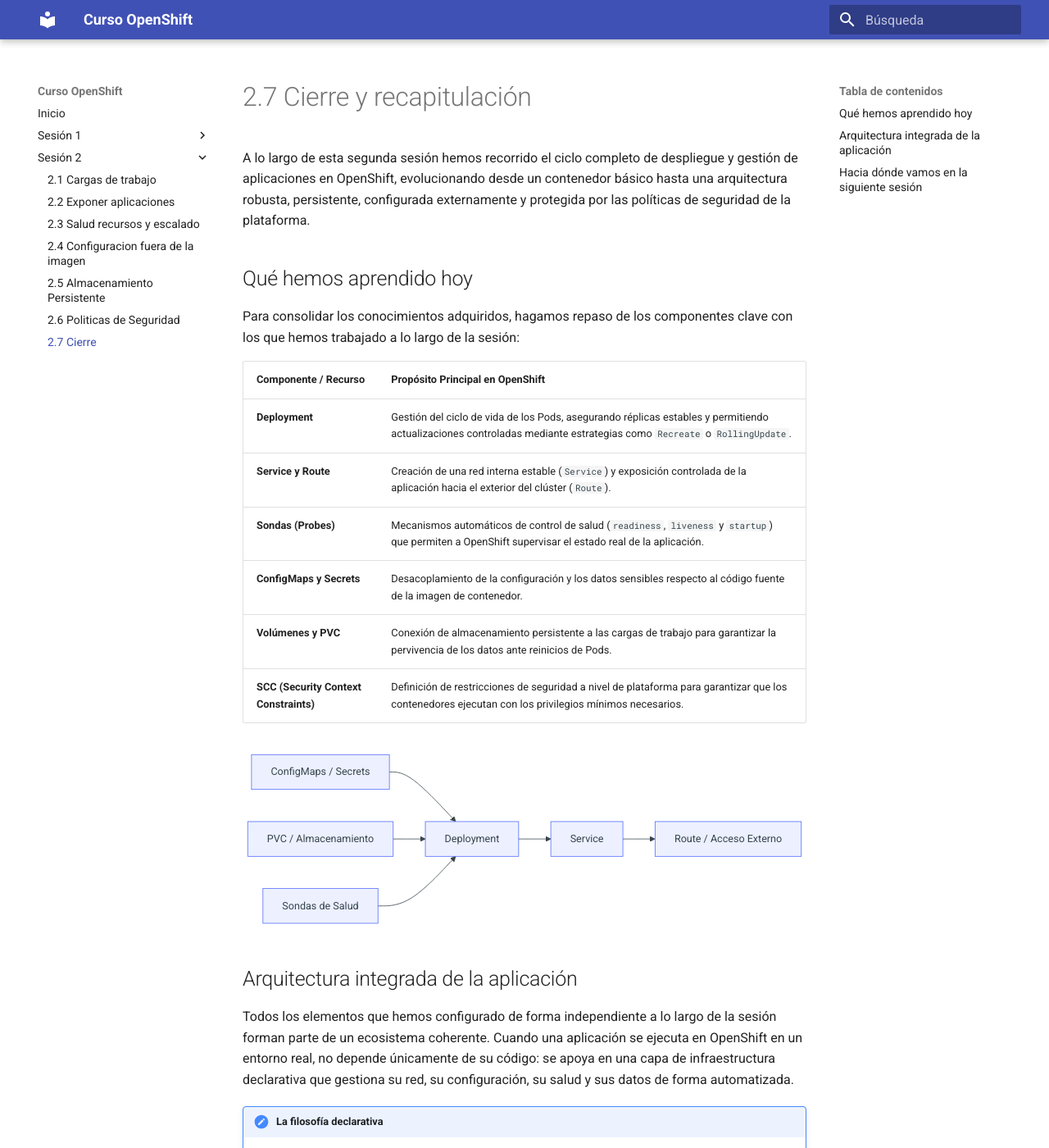
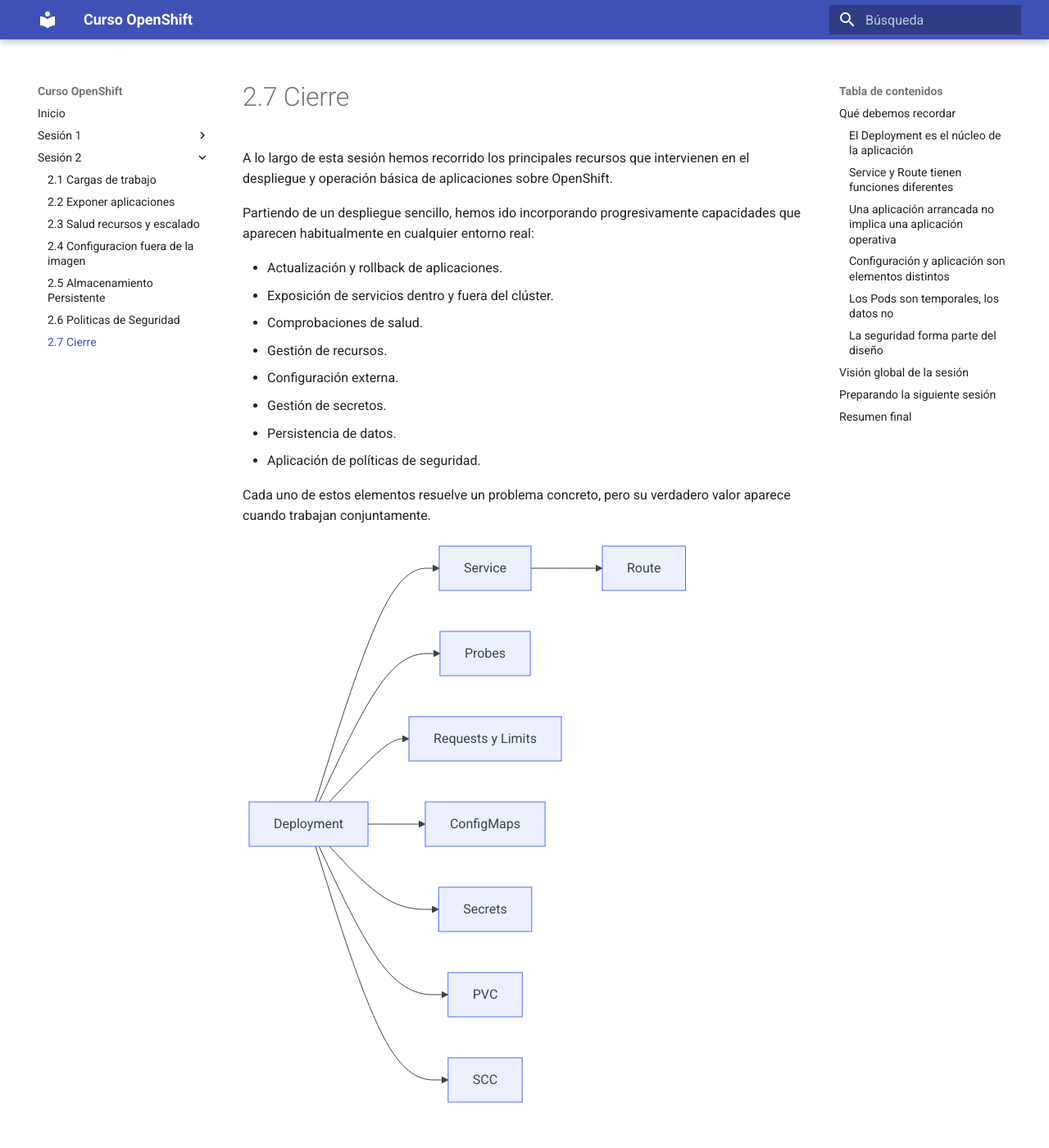
Before and after one commit to ieftraining/curso-openshift, an MkDocs documentation site: the page built from docs/sesion2/2.7 Cierre.md, in a window 1280 px wide and 1400 px high. Shown: the whole window at 82% size. Built offline with MkDocs 1.6.1 and Material for MkDocs 9.7.7, drawn with Linux system fonts in a browser that asks for light colours; some of the changed text lies outside the part shown.

Commit message:
Add files via upload

````diff
--- a/docs/sesion2/2.7 Cierre.md
+++ b/docs/sesion2/2.7 Cierre.md
@@ -1,38 +1,191 @@
-# 2.7 Cierre y recapitulación
+# 2.7 Cierre
 
-A lo largo de esta segunda sesión hemos recorrido el ciclo completo de despliegue y gestión de aplicaciones en OpenShift, evolucionando desde un contenedor básico hasta una arquitectura robusta, persistente, configurada externamente y protegida por las políticas de seguridad de la plataforma.
+A lo largo de esta sesión hemos recorrido los principales recursos que intervienen en el despliegue y operación básica de aplicaciones sobre OpenShift.
 
-## Qué hemos aprendido hoy
+Partiendo de un despliegue sencillo, hemos ido incorporando progresivamente capacidades que aparecen habitualmente en cualquier entorno real:
 
-Para consolidar los conocimientos adquiridos, hagamos repaso de los componentes clave con los que hemos trabajado a lo largo de la sesión:
+* Actualización y rollback de aplicaciones.
+* Exposición de servicios dentro y fuera del clúster.
+* Comprobaciones de salud.
+* Gestión de recursos.
+* Configuración externa.
+* Gestión de secretos.
+* Persistencia de datos.
+* Aplicación de políticas de seguridad.
 
-| Componente / Recurso | Propósito Principal en OpenShift |
-| :--- | :--- |
-| **Deployment** | Gestión del ciclo de vida de los Pods, asegurando réplicas estables y permitiendo actualizaciones controladas mediante estrategias como `Recreate` o `RollingUpdate`. |
-| **Service y Route** | Creación de una red interna estable (`Service`) y exposición controlada de la aplicación hacia el exterior del clúster (`Route`). |
-| **Sondas (Probes)** | Mecanismos automáticos de control de salud (`readiness`, `liveness` y `startup`) que permiten a OpenShift supervisar el estado real de la aplicación. |
-| **ConfigMaps y Secrets** | Desacoplamiento de la configuración y los datos sensibles respecto al código fuente de la imagen de contenedor. |
-| **Volúmenes y PVC** | Conexión de almacenamiento persistente a las cargas de trabajo para garantizar la pervivencia de los datos ante reinicios de Pods. |
-| **SCC (Security Context Constraints)** | Definición de restricciones de seguridad a nivel de plataforma para garantizar que los contenedores ejecutan con los privilegios mínimos necesarios. |
+Cada uno de estos elementos resuelve un problema concreto, pero su verdadero valor aparece cuando trabajan conjuntamente.
 
 ```mermaid
 flowchart LR
-    A[ConfigMaps / Secrets] --> C[Deployment]
-    B[PVC / Almacenamiento] --> C
-    C --> D[Service]
-    D --> E[Route / Acceso Externo]
-    F[Sondas de Salud] --> C
+    A[Deployment] --> B[Service]
+    B --> C[Route]
+
+    A --> D[Probes]
+    A --> E[Requests y Limits]
+    A --> F[ConfigMaps]
+    A --> G[Secrets]
+    A --> H[PVC]
+    A --> I[SCC]
 ```
 
-## Arquitectura integrada de la aplicación
+## Qué debemos recordar
 
-Todos los elementos que hemos configurado de forma independiente a lo largo de la sesión forman parte de un ecosistema coherente. Cuando una aplicación se ejecuta en OpenShift en un entorno real, no depende únicamente de su código: se apoya en una capa de infraestructura declarativa que gestiona su red, su configuración, su salud y sus datos de forma automatizada.
+### El Deployment es el núcleo de la aplicación
 
-!!! note "La filosofía declarativa"
-    En OpenShift, describir el estado deseado mediante manifiestos YAML permite que la plataforma supervise y mantenga la salud, el almacenamiento y la conectividad de nuestras aplicaciones sin intervención manual constante.
+Durante la sesión hemos comprobado que el Deployment es el recurso más utilizado para aplicaciones sin estado.
 
-## Hacia dónde vamos en la siguiente sesión
+Su responsabilidad principal consiste en:
 
-Una vez dominados los fundamentos de despliegue, red, configuración y almacenamiento en OpenShift, en la próxima sesión daremos el salto hacia los mecanismos operativos de supervisión, diagnóstico y recuperación.
+* Mantener el número deseado de réplicas.
+* Sustituir Pods fallidos.
+* Gestionar actualizaciones.
+* Mantener revisiones.
+* Permitir rollbacks.
 
-Bajo el título **«Vigilar y recuperar»**, aprenderemos a interpretar métricas, consultar logs, diagnosticar incidencias mediante el método estándar de la plataforma y asegurar la continuidad operativa de nuestras aplicaciones.
+!!! tip "Idea clave"
+    Un Pod individual es efímero. El Deployment es quien garantiza que la aplicación continúe existiendo aunque los Pods cambien continuamente.
+
+### Service y Route tienen funciones diferentes
+
+Es habitual que los alumnos confundan ambos conceptos durante los primeros contactos con Kubernetes y OpenShift.
+
+Recordemos:
+
+| Recurso | Objetivo |
+| :--- | :--- |
+| **Service** | Acceso interno estable |
+| **Route** | Acceso externo a la aplicación |
+
+```mermaid
+flowchart LR
+    Usuario --> Route
+    Route --> Service
+    Service --> Pods
+```
+
+Un Service puede existir sin Route. Sin embargo, una Route necesita apuntar a un Service para poder publicar la aplicación.
+
+### Una aplicación arrancada no implica una aplicación operativa
+
+Las sondas permiten que la plataforma tome decisiones de forma automática.
+
+| Sonda | Propósito |
+| :--- | :--- |
+| **Startup Probe** | Validar arranque inicial |
+| **Readiness Probe** | Determinar si puede recibir tráfico |
+| **Liveness Probe** | Detectar bloqueos o errores permanentes |
+
+Gracias a ellas Kubernetes puede:
+
+* Retirar Pods no preparados del balanceo.
+* Reiniciar procesos bloqueados.
+* Esperar correctamente durante el arranque.
+
+!!! note "Importancia de las sondas"
+    Muchas incidencias en producción no se deben a fallos de la plataforma, sino a una definición incorrecta de las probes.
+
+### Configuración y aplicación son elementos distintos
+
+Hemos visto cómo desacoplar la configuración de la imagen mediante ConfigMaps y Secrets.
+
+```mermaid
+flowchart TD
+    ConfigMap --> Aplicacion
+    Secret --> Aplicacion
+```
+
+Esta práctica aporta varias ventajas:
+
+* Reutilización de imágenes entre entornos.
+* Menor necesidad de reconstrucciones.
+* Gestión centralizada de parámetros.
+* Mejor separación de responsabilidades.
+
+### Los Pods son temporales, los datos no
+
+Uno de los conceptos más importantes para quienes se incorporan al ecosistema Kubernetes es comprender que un Pod puede desaparecer en cualquier momento.
+
+Por esta razón:
+
+```mermaid
+flowchart LR
+    Pod --> PVC
+    PVC --> StorageClass
+```
+
+La persistencia debe almacenarse fuera del ciclo de vida del Pod. Cuando los datos son importantes, la persistencia deja de ser una opción para convertirse en un requisito.
+
+### La seguridad forma parte del diseño
+
+OpenShift aplica políticas de seguridad desde el primer momento. Durante la sesión hemos comprobado cómo las SCC condicionan la ejecución de los contenedores.
+
+```mermaid
+flowchart TD
+    Pod --> SCC
+    SCC -->|Cumple| Ejecucion
+    SCC -->|No cumple| Bloqueo
+```
+
+El enfoque recomendado consiste en adaptar las aplicaciones a las políticas de seguridad de la plataforma siempre que sea posible.
+
+!!! warning "Restricción de privilegios"
+    Conceder permisos más amplios debe considerarse una excepción justificada y no la configuración habitual.
+
+## Visión global de la sesión
+
+La evolución seguida durante esta sesión puede resumirse en el siguiente recorrido:
+
+```mermaid
+flowchart LR
+    A[Deployment Inicial] --> B[Service y Route]
+    B --> C[Salud y Recursos]
+    C --> D[ConfigMaps y Secrets]
+    D --> E[Persistencia]
+    E --> F[SCC y Seguridad]
+```
+
+Hemos pasado de ejecutar una aplicación sencilla a disponer de una aplicación:
+
+* Publicada.
+* Operativa.
+* Configurable.
+* Persistente.
+* Escalable.
+* Alineada con las políticas de seguridad de OpenShift.
+
+## Preparando la siguiente sesión
+
+Hasta este momento nos hemos centrado en desplegar correctamente aplicaciones dentro de la plataforma. La siguiente etapa consiste en aprender a operarlas.
+
+En un entorno real surgen continuamente situaciones como:
+
+* Aplicaciones que no arrancan.
+* Pods reiniciándose.
+* Problemas de conectividad.
+* Consumo excesivo de recursos.
+* Errores de configuración.
+* Fallos de infraestructura.
+
+La siguiente sesión se centrará en las herramientas y técnicas necesarias para diagnosticar este tipo de incidencias.
+
+```mermaid
+flowchart LR
+    Desplegar --> Operar
+    Operar --> Monitorizar
+    Monitorizar --> Diagnosticar
+    Diagnosticar --> Resolver
+```
+
+## Resumen final
+
+!!! tip "Mensajes clave de la sesión"
+    * Deployment gestiona el ciclo de vida de las aplicaciones.
+    * Service proporciona conectividad interna estable.
+    * Route publica aplicaciones hacia el exterior.
+    * Las probes permiten automatizar decisiones operativas.
+    * Requests y Limits ayudan a utilizar correctamente los recursos del clúster.
+    * ConfigMaps y Secrets separan configuración y aplicación.
+    * Los datos persistentes requieren almacenamiento externo al Pod.
+    * OpenShift aplica seguridad mediante SCC desde el diseño de la plataforma.
+    * Una aplicación correctamente desplegada debe ser también operable, mantenible y segura.
+>>>>>>
````
